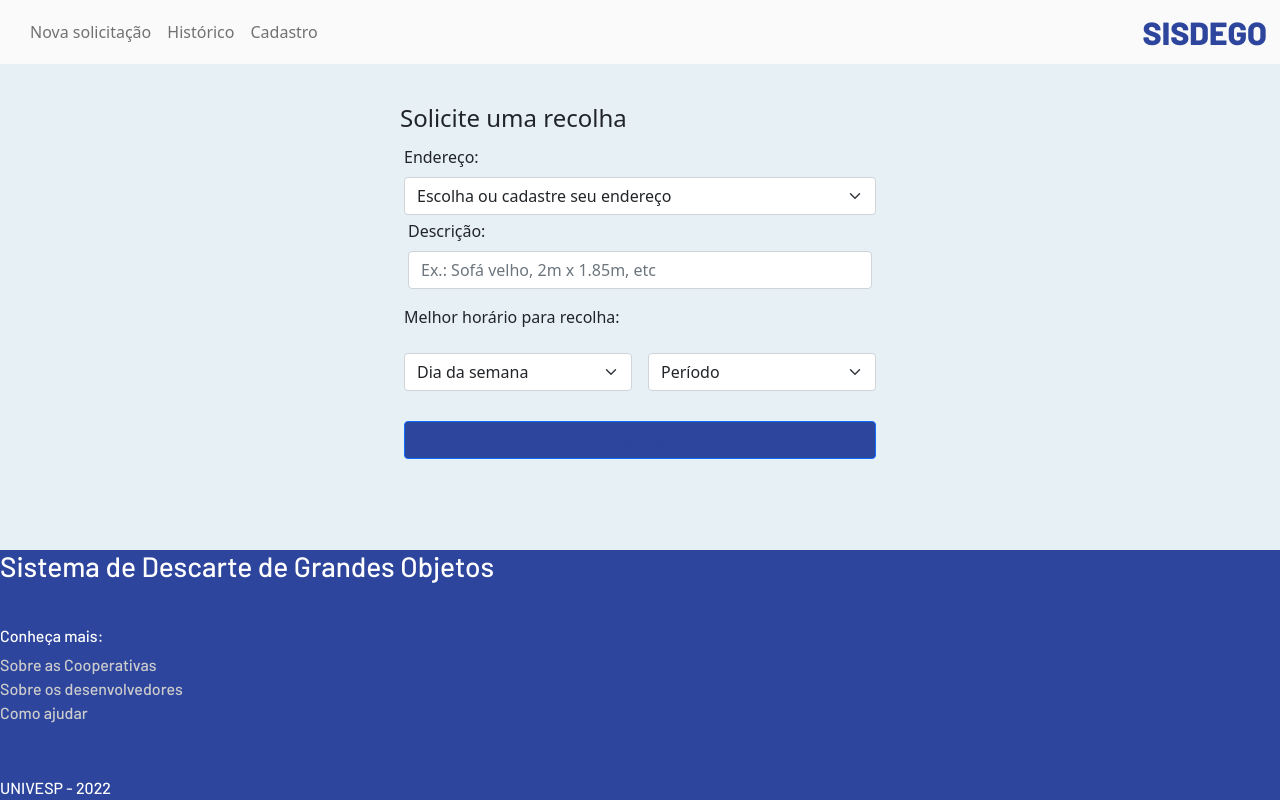
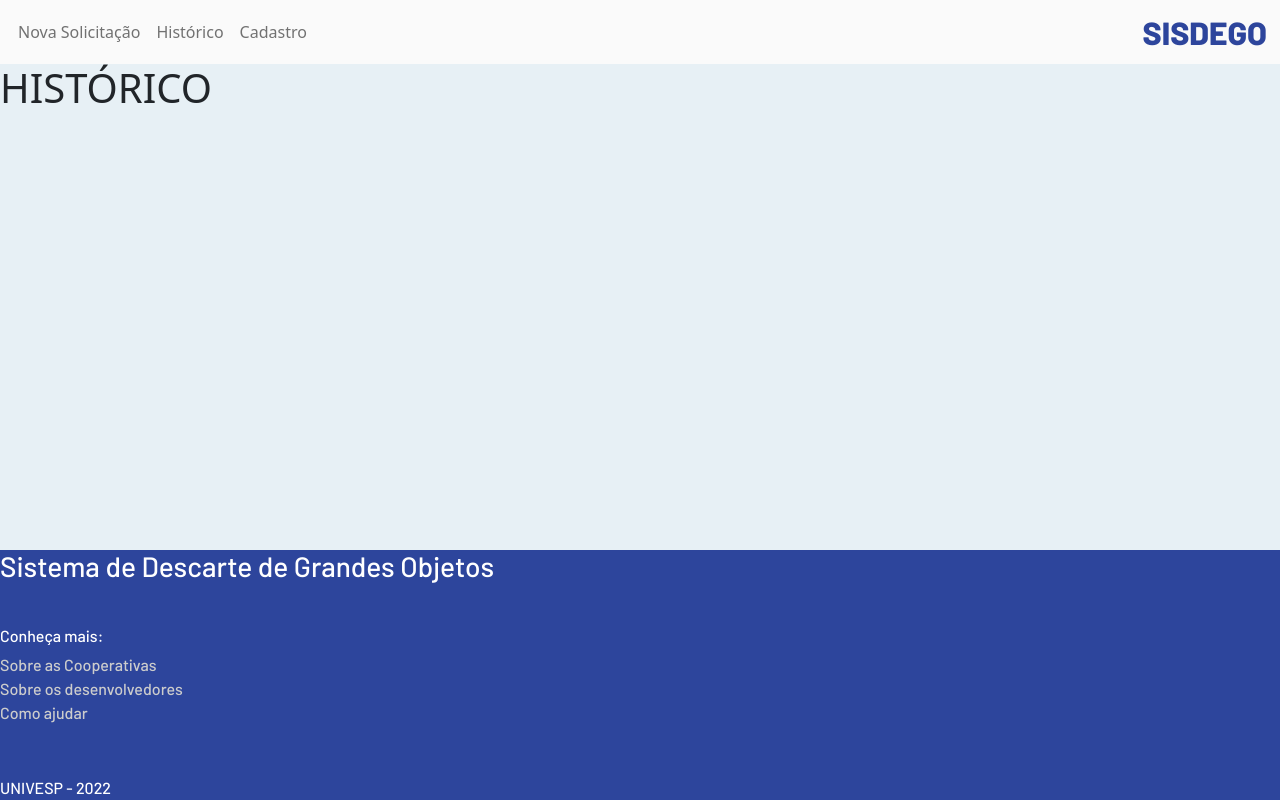
Before and after one commit to jonathas-silva/sisdego, a React (Vite) app in the folder frontend/: page /historico in a window 1280 px wide. Built offline with nearby package versions, Linux system fonts and the light colour scheme.

Commit message:
instalando roteamento

```diff
--- a/frontend/package.json
+++ b/frontend/package.json
@@ -11,7 +11,8 @@
     "bootstrap": "^5.1.3",
     "react": "^18.0.0",
     "react-bootstrap": "^2.4.0",
-    "react-dom": "^18.0.0"
+    "react-dom": "^18.0.0",
+    "react-router-dom": "^6.3.0"
   },
   "devDependencies": {
     "@types/react": "^18.0.0",
--- a/frontend/src/App.tsx
+++ b/frontend/src/App.tsx
@@ -1,15 +1,23 @@
+import { BrowserRouter, Route, Routes } from "react-router-dom";
 import Footer from "./components/Footer";
 import Header from "./components/Header";
 import Header_logado from "./components/Header_logado"
+import { Cadastro } from "./pages/Cadastro";
+import { Historico } from "./pages/Historico";
 import Inicio from "./pages/Inicio";
+import AppRoutes from "./Routes";
 
 function App() {
   return (
-    <>
+    <BrowserRouter>
       <Header_logado />
-      <Inicio />
+      <Routes>
+      <Route path="/" element={<Inicio />} />
+      <Route path="/historico" element={<Historico />} />
+      <Route path="/cadastro" element={<Cadastro />} />
+      </Routes>
       <Footer />
-    </>
+    </BrowserRouter>
   )
 }
 
--- /dev/null
+++ b/frontend/src/Routes.tsx
@@ -0,0 +1,20 @@
+import { BrowserRouter, Route, Routes } from "react-router-dom";
+import { Historico } from "./pages/Historico";
+import { Cadastro } from "./pages/Cadastro";
+
+const AppRoutes = () => {
+
+    return(
+        <BrowserRouter>
+
+        <Route path="/" element="{<inicio />}" ></Route>
+        <Route path="/cadastro" element={<Cadastro />}></Route>
+        <Route path="/historico" element={<Historico />}></Route>
+
+        </BrowserRouter>
+    )
+
+
+
+}
+export default AppRoutes;
--- a/frontend/src/components/Header_logado.tsx
+++ b/frontend/src/components/Header_logado.tsx
@@ -1,19 +1,19 @@
 import { Col, Container, Nav, Navbar, Row, Stack } from 'react-bootstrap'
+import { Link } from 'react-router-dom'
 import './Header_logado.css'
 
 export default function Header() {
     return (
         <Stack direction='horizontal' className='principal-header align-items-center justify-content-between'>
             <Navbar expand="sm" className='principal-header'>
-                <Container>
-                    <Navbar.Toggle aria-controls="basic-navbar-nav" />
-                    <Navbar.Collapse id="basic-navbar-nav">
+                <Container className='p-0'>
+                    <Navbar.Toggle aria-controls="menu" />
+                    <Navbar.Collapse id="menu">
                         <Nav className='me-auto'>
-                            <Nav.Link href="#solicitacao">Nova solicitação</Nav.Link>
-                            <Nav.Link href="#historico">Histórico</Nav.Link>
-                            <Nav.Link href="#cadastro">Cadastro</Nav.Link>
+                            <Link to="/" className='nav-link'>Nova Solicitação</Link>
+                            <Link to="/historico" className='nav-link'>Histórico</Link>
+                            <Link to="/cadastro" className='nav-link'>Cadastro</Link>
                         </Nav>
-
                     </Navbar.Collapse>
                 </Container>
             </Navbar>
--- /dev/null
+++ b/frontend/src/pages/Cadastro.tsx
@@ -0,0 +1,5 @@
+export function Cadastro(){
+    return (
+        <h1>CADASTRO</h1>
+    )
+}
--- /dev/null
+++ b/frontend/src/pages/Historico.tsx
@@ -0,0 +1,5 @@
+export function Historico(){
+    return (
+        <h1>HISTÓRICO</h1>
+    )
+}
--- a/frontend/src/pages/Inicio.tsx
+++ b/frontend/src/pages/Inicio.tsx
@@ -1,4 +1,4 @@
-import './inicio.css'
+import './Inicio.css'
 
 export default function Inicio() {
     return (
```
Also changed, not shown: 1 other file (tests, documents, lock files or other folders).
